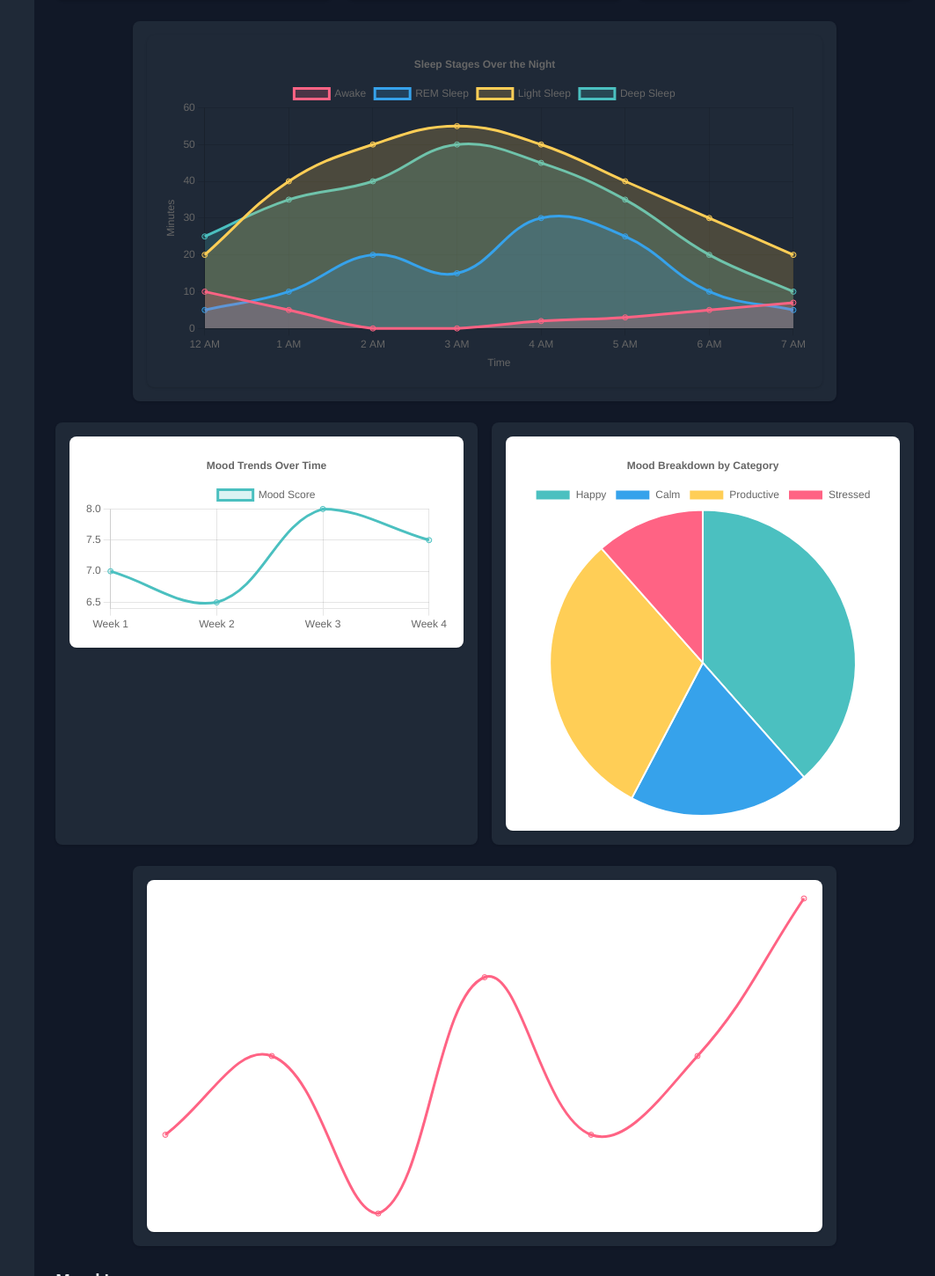
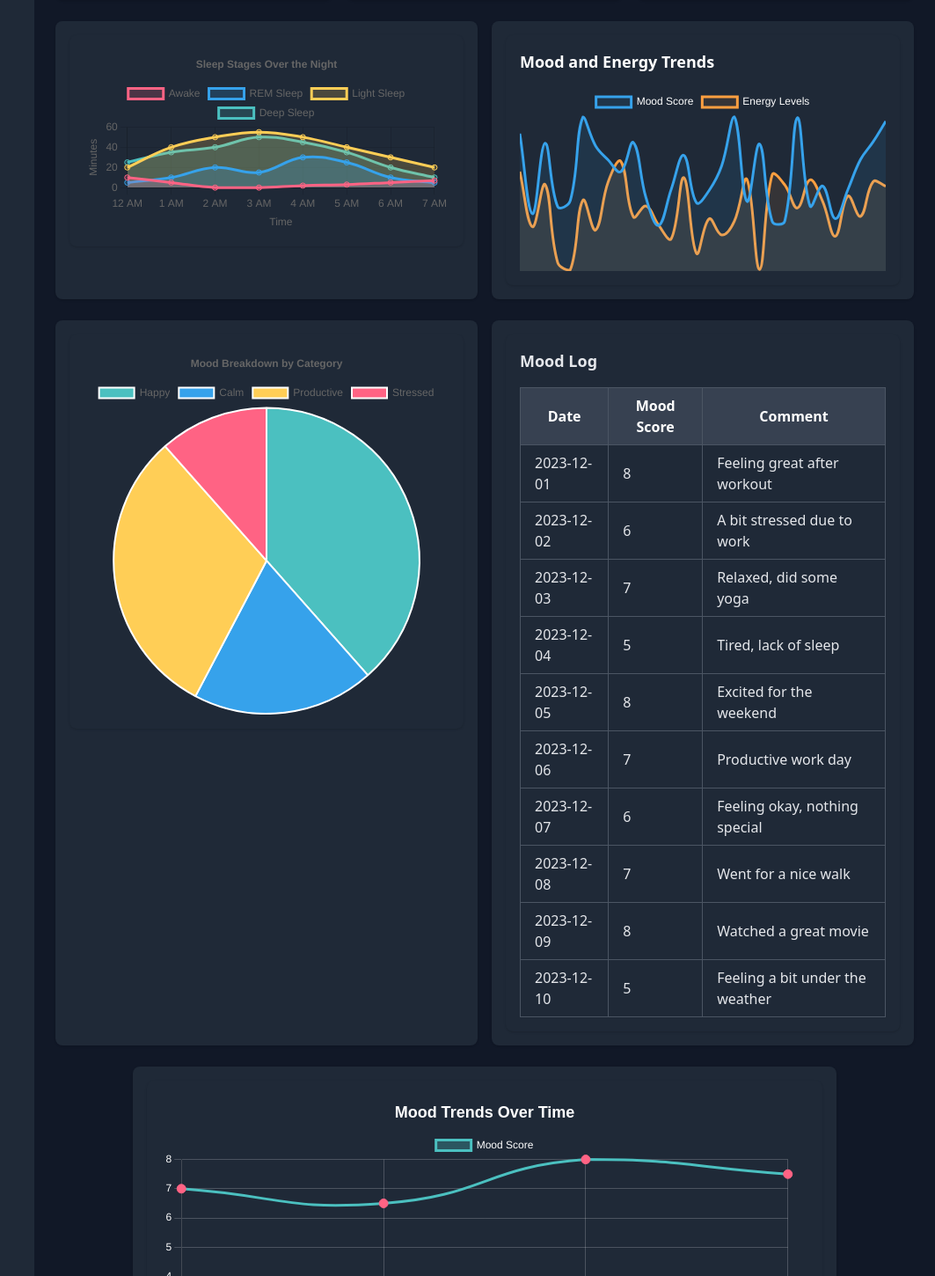
Before and after one commit to MagdalenaZh/wellness-dashboard-app, a React (Vite) app: page /mood-trends in a window 1280 px wide. Shown: the part 240-1690 px from the top of the page at 88% size, without its empty margins (217-1280 px from the left). Built offline with nearby package versions, Linux system fonts and the light colour scheme.

Commit message:
change dashboard

```diff
--- a/src/components/MoodLineChart.jsx
+++ b/src/components/MoodLineChart.jsx
@@ -29,8 +29,12 @@ const MoodLineChart = () => {
         label: "Mood Score",
         data: [7, 6.5, 8, 7.5], // Example data
         borderColor: "rgba(75, 192, 192, 1)",
-        backgroundColor: "rgba(75, 192, 192, 0.2)",
-        tension: 0.4,
+        backgroundColor: "rgba(75, 192, 192, 0.3)", // Subtle fill under the line
+        tension: 0.5, // Smooth curve
+        pointRadius: 5, // Larger points
+        pointBackgroundColor: "rgba(255, 99, 132, 1)", // Red points
+        pointBorderColor: "rgba(255, 99, 132, 1)",
+        pointHoverRadius: 7, // Enlarged on hover
       },
     ],
   };
@@ -40,16 +44,50 @@ const MoodLineChart = () => {
     plugins: {
       legend: {
         position: "top",
+        labels: {
+          color: "white", // Legend text color
+        },
       },
       title: {
         display: true,
         text: "Mood Trends Over Time",
+        color: "white", // Chart title color
+        font: {
+          size: 18,
+          family: "'Poppins', sans-serif",
+        },
+      },
+      tooltip: {
+        callbacks: {
+          label: function (context) {
+            return `Mood Score: ${context.raw}`;
+          },
+        },
+      },
+    },
+    scales: {
+      x: {
+        ticks: {
+          color: "white", // X-axis labels color
+        },
+        grid: {
+          color: "rgba(255, 255, 255, 0.2)", // X-axis gridline color
+        },
+      },
+      y: {
+        beginAtZero: true,
+        ticks: {
+          color: "white", // Y-axis labels color
+        },
+        grid: {
+          color: "rgba(255, 255, 255, 0.2)", // Y-axis gridline color
+        },
       },
     },
   };
 
   return (
-    <div className="bg-white p-4 shadow rounded-lg">
+    <div className="bg-gray-800 p-4 shadow rounded-lg">
       <Line data={data} options={options} />
     </div>
   );
--- /dev/null
+++ b/src/components/MoodLogTable.jsx
@@ -0,0 +1,95 @@
+import React, { useState } from "react";
+
+const MoodLogTable = () => {
+  const [selectedRow, setSelectedRow] = useState(null);
+
+  const moodLogs = [
+    {
+      date: "2023-12-01",
+      moodScore: 8,
+      comment: "Feeling great after workout",
+    },
+    { date: "2023-12-02", moodScore: 6, comment: "A bit stressed due to work" },
+    { date: "2023-12-03", moodScore: 7, comment: "Relaxed, did some yoga" },
+    { date: "2023-12-04", moodScore: 5, comment: "Tired, lack of sleep" },
+    { date: "2023-12-05", moodScore: 8, comment: "Excited for the weekend" },
+    { date: "2023-12-06", moodScore: 7, comment: "Productive work day" },
+    {
+      date: "2023-12-07",
+      moodScore: 6,
+      comment: "Feeling okay, nothing special",
+    },
+    { date: "2023-12-08", moodScore: 7, comment: "Went for a nice walk" },
+    { date: "2023-12-09", moodScore: 8, comment: "Watched a great movie" },
+    {
+      date: "2023-12-10",
+      moodScore: 5,
+      comment: "Feeling a bit under the weather",
+    },
+  ];
+
+  const handleRowSelect = (index) => {
+    setSelectedRow(index);
+  };
+
+  return (
+    <div className="bg-gray-800 p-4 shadow rounded-lg overflow-x-auto">
+      <h2 className="text-lg font-semibold text-gray-200 mb-4">Mood Log</h2>
+      <table className="table-auto w-full border-collapse border border-gray-700">
+        <thead>
+          <tr className="bg-gray-700">
+            <th className="border border-gray-600 px-4 py-2 text-white">
+              Date
+            </th>
+            <th className="border border-gray-600 px-4 py-2 text-white">
+              Mood Score
+            </th>
+            <th className="border border-gray-600 px-4 py-2 text-white">
+              Comment
+            </th>
+          </tr>
+        </thead>
+        <tbody>
+          {moodLogs.map((log, index) => (
+            <tr
+              key={index}
+              className={`cursor-pointer ${
+                selectedRow === index
+                  ? "bg-blue-600 text-white"
+                  : "hover:bg-gray-700"
+              }`}
+              onClick={() => handleRowSelect(index)}
+            >
+              <td className="border border-gray-600 px-4 py-2 text-gray-200">
+                {log.date}
+              </td>
+              <td className="border border-gray-600 px-4 py-2 text-gray-200">
+                {log.moodScore}
+              </td>
+              <td className="border border-gray-600 px-4 py-2 text-gray-200">
+                {log.comment}
+              </td>
+            </tr>
+          ))}
+        </tbody>
+      </table>
+
+      {selectedRow !== null && (
+        <div className="mt-4 p-4 bg-gray-700 border border-gray-600 rounded-lg">
+          <h3 className="text-lg font-semibold text-gray-100">
+            Selected Mood Log:
+          </h3>
+          <p className="text-gray-200">Date: {moodLogs[selectedRow].date}</p>
+          <p className="text-gray-200">
+            Mood Score: {moodLogs[selectedRow].moodScore}
+          </p>
+          <p className="text-gray-200">
+            Comment: {moodLogs[selectedRow].comment}
+          </p>
+        </div>
+      )}
+    </div>
+  );
+};
+
+export default MoodLogTable;
--- a/src/components/MoodPieChart.jsx
+++ b/src/components/MoodPieChart.jsx
@@ -10,7 +10,7 @@ const MoodPieChart = () => {
     datasets: [
       {
         label: "Mood Breakdown",
-        data: [10, 5, 8, 3], // Example data
+        data: [10, 5, 8, 3],
         backgroundColor: ["#4BC0C0", "#36A2EB", "#FFCE56", "#FF6384"],
         hoverOffset: 4,
       },
@@ -31,7 +31,10 @@ const MoodPieChart = () => {
   };
 
   return (
-    <div className="bg-white p-4 shadow rounded-lg">
+    <div
+      className="bg-gray-800 p-4 shadow rounded-lg"
+      style={{ maxWidth: "500px", margin: "0 auto" }}
+    >
       <Pie data={data} options={options} />
     </div>
   );
--- a/src/components/Sparklines.jsx
+++ b/src/components/Sparklines.jsx
@@ -19,14 +19,29 @@ ChartJS.register(
 
 const Sparklines = () => {
   const data = {
-    labels: ["Mon", "Tue", "Wed", "Thu", "Fri", "Sat", "Sun"],
+    labels: Array.from({ length: 30 }, (_, i) => `Day ${i + 1}`), // Generate 30 days
     datasets: [
       {
         label: "Mood Score",
-        data: [7, 8, 6, 9, 7, 8, 10], // Example data
-        borderColor: "rgba(255, 99, 132, 1)",
-        backgroundColor: "rgba(255, 99, 132, 0.2)",
+        data: Array.from({ length: 30 }, () =>
+          (Math.random() * 5 + 5).toFixed(2)
+        ), // Generate random data between 5 and 10
+        borderColor: "rgba(54, 162, 235, 1)", // Blue line
+        backgroundColor: "rgba(54, 162, 235, 0.1)", // Subtle blue background
+        fill: true,
         tension: 0.4,
+        pointRadius: 0,
+      },
+      {
+        label: "Energy Levels",
+        data: Array.from({ length: 30 }, () =>
+          (Math.random() * 5 + 3).toFixed(2)
+        ), // Random data between 3 and 8
+        borderColor: "rgba(255, 159, 64, 1)", // Orange line
+        backgroundColor: "rgba(255, 159, 64, 0.1)", // Subtle orange background
+        fill: true,
+        tension: 0.4,
+        pointRadius: 0,
       },
     ],
   };
@@ -35,26 +50,39 @@ const Sparklines = () => {
     responsive: true,
     plugins: {
       legend: {
-        display: false,
+        display: true,
+        position: "top",
+        labels: {
+          color: "white", // White text for legend in dark mode
+        },
+      },
+      tooltip: {
+        backgroundColor: "#1F2937", // Dark tooltip background
+        titleColor: "white",
+        bodyColor: "white",
+        cornerRadius: 6,
       },
     },
     elements: {
       line: {
-        tension: 0.3,
+        tension: 0.4,
       },
     },
     scales: {
       x: {
-        display: false,
+        display: false, // Hide x-axis
       },
       y: {
-        display: false,
+        display: false, // Hide y-axis
       },
     },
   };
 
   return (
-    <div className="bg-white p-4 shadow rounded-lg">
+    <div className="bg-gray-800 p-4 shadow rounded-lg">
+      <h2 className="text-lg font-semibold text-white mb-4">
+        Mood and Energy Trends
+      </h2>
       <Line data={data} options={options} />
     </div>
   );
--- a/src/pages/MoodTrends.jsx
+++ b/src/pages/MoodTrends.jsx
@@ -6,6 +6,7 @@ import MoodLineChart from "../components/MoodLineChart";
 import Sparklines from "../components/Sparklines";
 import MoodPieChart from "../components/MoodPieChart";
 import SleepAreaChart from "../components/SleepAreaChart";
+import MoodLogTable from "../components/MoodLogTable";
 
 const MoodTrends = () => {
   const [selectedRow, setSelectedRow] = useState(null);
@@ -20,10 +21,6 @@ const MoodTrends = () => {
     { date: "2023-12-03", moodScore: 7, comment: "Relaxed, did some yoga" },
     { date: "2023-12-04", moodScore: 5, comment: "Tired, lack of sleep" },
   ];
-
-  const handleRowSelect = (index) => {
-    setSelectedRow(index);
-  };
 
   return (
     <div className="flex flex-col min-h-screen w-full bg-gray-900 text-white">
@@ -57,85 +54,30 @@ const MoodTrends = () => {
             </div>
           </div>
 
-          {/* Sleep Area Chart Section */}
-          <div className="flex justify-center mb-6">
-            <div className="w-full max-w-[800px] bg-gray-800 p-4 shadow rounded-lg">
+          {/* Area Chart and Sparklines */}
+          <div className="flex flex-wrap gap-4 mb-6">
+            <div className="flex-1 bg-gray-800 p-4 shadow rounded-lg">
               <SleepAreaChart />
             </div>
-          </div>
-
-          {/* Charts Section */}
-          <div className="flex flex-wrap gap-4 mb-6">
-            <div className="flex-1 min-w-[300px] bg-gray-800 p-4 shadow rounded-lg">
-              <MoodLineChart />
-            </div>
-            <div className="flex-1 min-w-[300px] bg-gray-800 p-4 shadow rounded-lg">
-              <MoodPieChart />
-            </div>
-          </div>
-
-          {/* Sparklines Section */}
-          <div className="flex justify-center mt-6">
-            <div className="w-full max-w-[800px] bg-gray-800 p-4 shadow rounded-lg">
+            <div className="flex-1 bg-gray-800 p-4 shadow rounded-lg">
               <Sparklines />
             </div>
           </div>
 
-          {/* Mood Log Table Section */}
-          <div className="mt-6">
-            <h2 className="text-lg font-semibold text-gray-200 mb-4">
-              Mood Log
-            </h2>
-            <div className="bg-gray-800 p-4 shadow rounded-lg overflow-x-auto">
-              <table className="table-auto w-full border-collapse border border-gray-700">
-                <thead>
-                  <tr className="bg-gray-700">
-                    <th className="border border-gray-600 px-4 py-2 text-white">
-                      Date
-                    </th>
-                    <th className="border border-gray-600 px-4 py-2 text-white">
-                      Mood Score
-                    </th>
-                    <th className="border border-gray-600 px-4 py-2 text-white">
-                      Comment
-                    </th>
-                  </tr>
-                </thead>
-                <tbody>
-                  {moodLogs.map((log, index) => (
-                    <tr
-                      key={index}
-                      className={`cursor-pointer ${
-                        selectedRow === index
-                          ? "bg-blue-500"
-                          : "hover:bg-gray-700"
-                      }`}
-                      onClick={() => handleRowSelect(index)}
-                    >
-                      <td className="border border-gray-600 px-4 py-2 text-gray-200">
-                        {log.date}
-                      </td>
-                      <td className="border border-gray-600 px-4 py-2 text-gray-200">
-                        {log.moodScore}
-                      </td>
-                      <td className="border border-gray-600 px-4 py-2 text-gray-200">
-                        {log.comment}
-                      </td>
-                    </tr>
-                  ))}
-                </tbody>
-              </table>
+          {/* Pie Chart and Mood Log */}
+          <div className="flex flex-wrap gap-4 mb-6">
+            <div className="flex-1 bg-gray-800 p-4 shadow rounded-lg">
+              <MoodPieChart />
+            </div>
+            <div className="flex-1 bg-gray-800 p-4 shadow rounded-lg">
+              <MoodLogTable />
+            </div>
+          </div>
 
-              {selectedRow !== null && (
-                <div className="mt-4 p-4 bg-blue-50 border border-blue-200 rounded-lg">
-                  <h3 className="text-lg font-semibold text-gray-900">
-                    Selected Mood Log:
-                  </h3>
-                  <p>Date: {moodLogs[selectedRow].date}</p>
-                  <p>Mood Score: {moodLogs[selectedRow].moodScore}</p>
-                  <p>Comment: {moodLogs[selectedRow].comment}</p>
-                </div>
-              )}
+          {/* Mood Trends Over Time */}
+          <div className="flex justify-center mt-6">
+            <div className="w-full max-w-[800px] bg-gray-800 p-4 shadow rounded-lg">
+              <MoodLineChart />
             </div>
           </div>
         </main>
```
Also changed, not shown: src/pages/Dashboard.jsx (+85 -77 lines).
